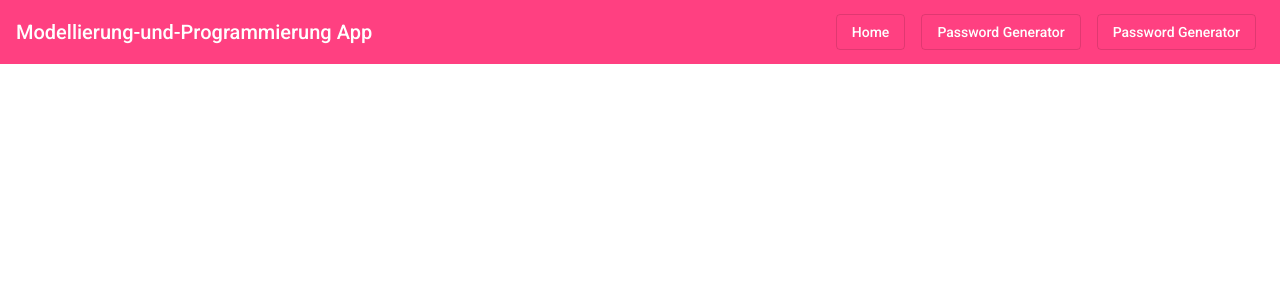
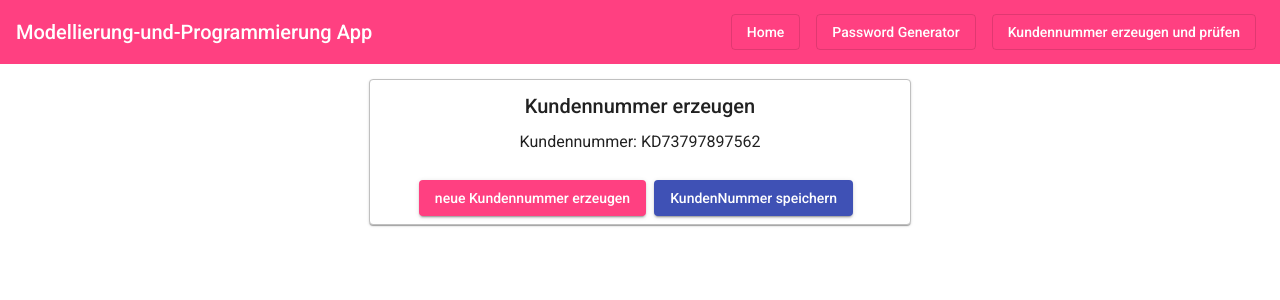
Before and after one commit to HedayatTajik/P107-Modellierung-und-Programmierung, an Angular app: page /kundenNummer in a window 1280 px wide. Before the commit this address led to /. Shown: the top 300 px of the page. Built offline with nearby package versions, Linux system fonts and the light colour scheme.

Commit message:
add: kundenNummer service

```diff
--- a/src/app/app-routing.module.ts
+++ b/src/app/app-routing.module.ts
@@ -11,6 +11,12 @@ const routes: Routes = [
     loadChildren: () =>
       import('./password-generator/password-generator.module').then(
         (m) => m.PasswordGeneratorModule
+      ),
+  },  {
+    path: 'kundenNummer',
+    loadChildren: () =>
+      import('./kundennummer/kundennummer.module').then(
+        (m) => m.KundennummerModule
       ),
   },
   // {
--- a/src/app/app.module.ts
+++ b/src/app/app.module.ts
@@ -10,10 +10,12 @@ import { CoreModule } from './core/core.module';
 
 import { HttpClientModule } from '@angular/common/http';
 import { HomeComponent } from './home/home/home.component';
+import { KundennummerComponent } from './kundennummer/kundennummer/kundennummer.component';
 @NgModule({
   declarations: [
     AppComponent,
-    HomeComponent
+    HomeComponent,
+    KundennummerComponent
   ],
   imports: [
     // core
--- a/src/app/app/app.component.html
+++ b/src/app/app/app.component.html
@@ -6,7 +6,7 @@
 
     <button class="marging" routerLink="/home" mat-stroked-button> Home</button>
     <button class="marging" routerLink="/passwordGenerator" mat-stroked-button> Password Generator</button>
-    <button class="marging" routerLink="/passwordGenerator" mat-stroked-button> Password Generator</button>
+    <button class="marging" routerLink="/kundenNummer" mat-stroked-button> Kundennummer erzeugen und prüfen</button>
 
   </mat-toolbar>
 
--- a/src/app/home/home/home.component.css
+++ b/src/app/home/home/home.component.css
@@ -0,0 +1,9 @@
+
+.root{
+      padding-top: 5%;
+      display: flex;
+      flex-direction: column;
+      justify-content: space-between;
+      align-items: center;
+
+}
--- a/src/app/home/home/home.component.html
+++ b/src/app/home/home/home.component.html
@@ -1,6 +1,6 @@
-<button
-mat-raised-button
-color="accent"
->
-löschen
-</button>
+<div class="root"><h1 >willkommen</h1>
+
+<div class="body">
+      <img src="http://www.hessencampus-kassel.net/images/HC/Standard/Mitglieder/logo_Oskar_von_Miller_Schule.png" alt="" style="width:500px;" >
+</div>
+</div>
--- /dev/null
+++ b/src/app/kundennummer/kundennummer-routing.module.ts
@@ -0,0 +1,11 @@
+import { KundennummerComponent } from './kundennummer/kundennummer.component';
+import { NgModule } from '@angular/core';
+import { Routes, RouterModule } from '@angular/router';
+
+const routes: Routes = [{ path: '', component: KundennummerComponent }];
+
+@NgModule({
+  imports: [RouterModule.forChild(routes)],
+  exports: [RouterModule],
+})
+export class KundennummerRoutingModule {}
--- /dev/null
+++ b/src/app/kundennummer/kundennummer.service.ts
@@ -0,0 +1,24 @@
+import { Injectable } from '@angular/core';
+
+@Injectable({
+  providedIn: 'root',
+})
+export class KundennummerService {
+  number: number;
+  kundennummerService: number;
+  constructor() {}
+
+
+
+  numberGenerator(): number {
+    let rundomNumber = Math.floor(Math.random() * 10);
+    if (rundomNumber == 0) {
+      let rundomNumber = Math.floor(Math.random() * 10);
+      if (rundomNumber != 0) {
+        return rundomNumber;
+      }
+    }
+    return rundomNumber;
+  }
+
+}
--- /dev/null
+++ b/src/app/kundennummer/kundennummer/kundennummer.component.css
@@ -0,0 +1,43 @@
+.display {
+  display: flex;
+  flex-direction: column;
+  justify-content: center;
+  align-items: center;
+  padding: 5px;
+}
+
+.example-card-new {
+      display: flex;
+      flex-direction: column;
+      align-items: center;
+  margin: 10px;
+  max-width: 40%;
+  min-width: 40%;
+  border: 1px solid silver;
+  width: -webkit-fill-available;
+}
+.example-card {
+
+  margin: 10px;
+  max-width: 40%;
+  min-width: 40%;
+  border: 1px solid silver;
+  width: -webkit-fill-available;
+}
+
+table,
+td,
+th {
+  border: 1px solid #ddd;
+  text-align: left;
+}
+
+table {
+  border-collapse: collapse;
+  width: 100%;
+}
+
+th,
+td {
+  padding: 5px;
+}
--- /dev/null
+++ b/src/app/kundennummer/kundennummer/kundennummer.component.html
@@ -0,0 +1,61 @@
+<div class="display">
+  <mat-card class="example-card-new">
+    <mat-card-header>
+      <mat-card-title>Kundennummer erzeugen</mat-card-title>
+    </mat-card-header>
+    <mat-card-content>
+      <h3>Kundennummer: {{ endNumber }}</h3>
+    </mat-card-content>
+
+    <mat-card-actions>
+      <button
+        mat-raised-button
+        color="accent"
+        (click)="numberGeneratorOnclick()"
+      >
+        neue Kundennummer erzeugen
+      </button>
+      <button
+        mat-raised-button
+        color="primary"
+        [disabled]="!savedButton"
+        (click)="saveKundenNummer()"
+      >
+        KundenNummer speichern
+      </button>
+    </mat-card-actions>
+  </mat-card>
+
+  <mat-card *ngIf="arrayOfAboNummers.length > 0" class="example-card">
+    <mat-card-header>
+      <mat-card-title>Geschpeicherte Kundennummer</mat-card-title>
+    </mat-card-header>
+    <mat-card-content>
+      <table>
+        <tr>
+          <th>Id</th>
+          <th>Kundennummer</th>
+          <th>Action</th>
+        </tr>
+        <tr *ngFor="let item of arrayOfAboNummers; let indexOfelement = index">
+          <td>{{ indexOfelement + 1 }}</td>
+          <td>{{ item }}</td>
+          <td>
+            <button
+              mat-raised-button
+              color="warn"
+              (click)="deleteItem(indexOfelement)"
+            >
+              löschen
+            </button>
+          </td>
+        </tr>
+      </table>
+    </mat-card-content>
+    <mat-card-actions>
+      <button mat-raised-button color="warn" (click)="deleteAllPassword()">
+        Alle Passworde löschen
+      </button>
+    </mat-card-actions>
+  </mat-card>
+</div>
--- /dev/null
+++ b/src/app/kundennummer/kundennummer/kundennummer.component.ts
@@ -0,0 +1,51 @@
+import { KundennummerService } from './../kundennummer.service';
+import { Component, OnInit } from '@angular/core';
+
+@Component({
+  selector: 'app-kundennummer',
+  templateUrl: './kundennummer.component.html',
+  styleUrls: ['./kundennummer.component.css'],
+})
+export class KundennummerComponent implements OnInit {
+  firstPosition: string = 'KD';
+  oneNumber: number = 0;
+  secoundPositionArray: number[] = [];
+  secoundPosition: string;
+  summeNumber: number = 0;
+  savedButton: boolean = false;
+  endNumber: string = '';
+  arrayOfAboNummers: string[] = [];
+  control: boolean = false;
+  constructor(private kundennummerService: KundennummerService) {}
+
+  ngOnInit(): void {
+    this.numberGeneratorOnclick();
+  }
+
+  numberGeneratorOnclick() {
+    this.summeNumber = 0;
+    this.secoundPositionArray = [];
+    for (let index = 1; index <= 9; index++) {
+      this.oneNumber = this.kundennummerService.numberGenerator();
+      this.secoundPositionArray.push(this.oneNumber);
+      this.summeNumber += this.oneNumber;
+      this.secoundPosition = this.secoundPositionArray.join('');
+    }
+    this.endNumber =
+      this.firstPosition + this.secoundPosition + this.summeNumber;
+    this.savedButton = true;
+    this.control = this.arrayOfAboNummers.includes(this.endNumber);
+  }
+
+  saveKundenNummer() {
+    this.arrayOfAboNummers.push(this.endNumber);
+    console.log(this.arrayOfAboNummers);
+  }
+  deleteItem(indexOfelement) {
+    this.arrayOfAboNummers.splice(indexOfelement, 1);
+  }
+  deleteAllPassword() {
+    this.arrayOfAboNummers = [];
+    this.savedButton = false;
+  }
+}
```
Also changed, not shown: src/app/kundennummer/kundennummer.module.ts (added, +14 -0 lines), 1 other file (tests, documents, lock files or other folders).
